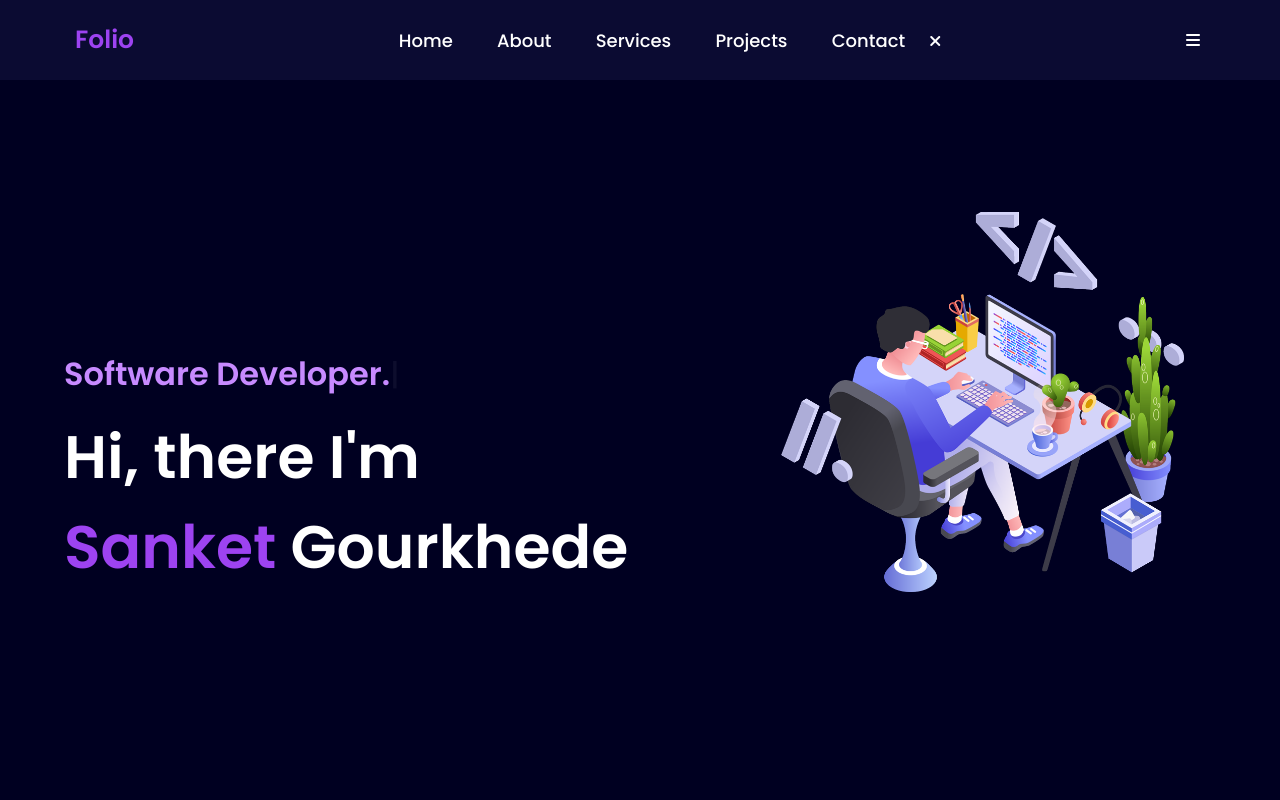
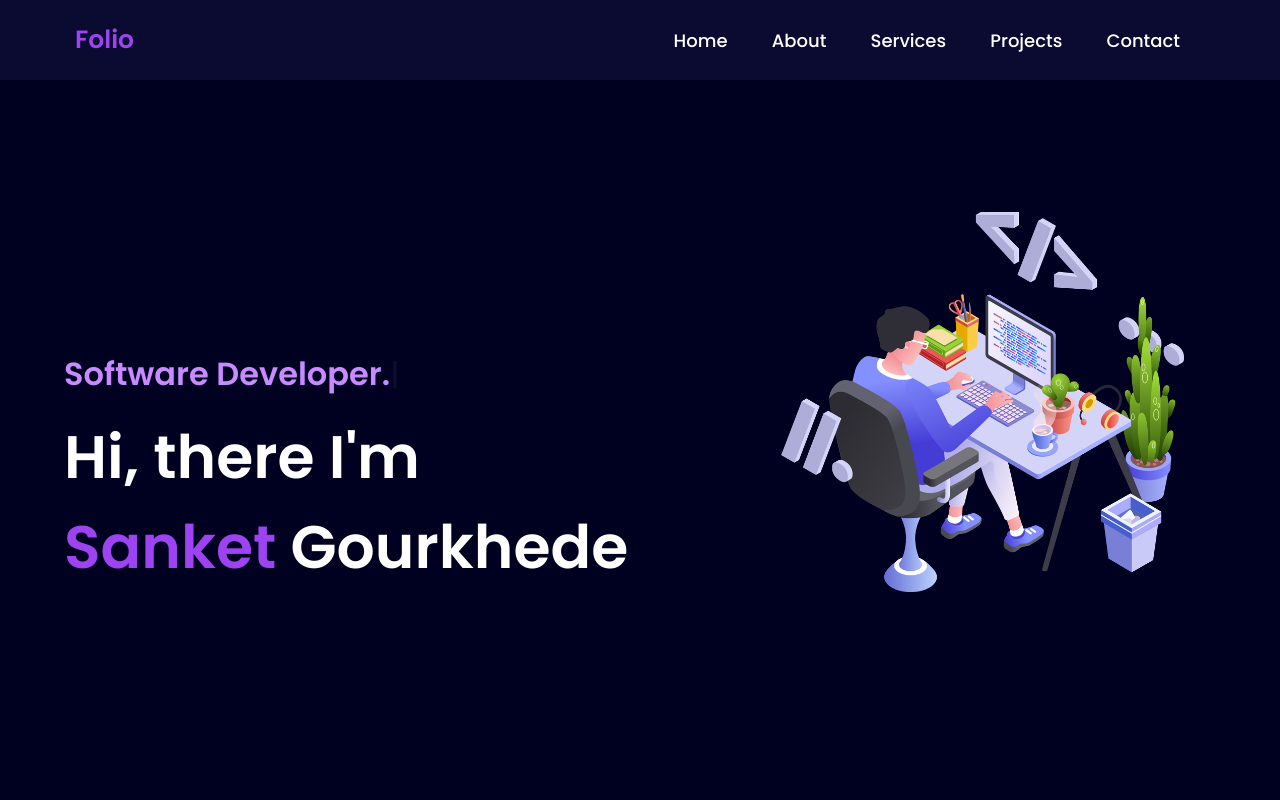
Before and after one commit to SanketCR021/folio, a plain HTML site: page index.html in a window 1280 px wide. Shown: the top 800 px of the page. Drawn offline with nearby package versions, Linux system fonts and the light colour scheme.

Commit message:
Update index.html

```diff
--- a/index.html
+++ b/index.html
@@ -29,9 +29,9 @@
         <li><a href="#services-section">Services</a></li>
         <li><a href="#projects-section">Projects</a></li>
         <li><a href="#contact-section">Contact</a></li>
-        <i class="fa-solid fa-xmark" onclick="closeMenu()"></i>
+
       </ul>
-      <i class="fa-solid fa-bars" onclick="openMenu()"></i>
+
     </nav>
     <div class="container">
       <div class="fit-content">
```
